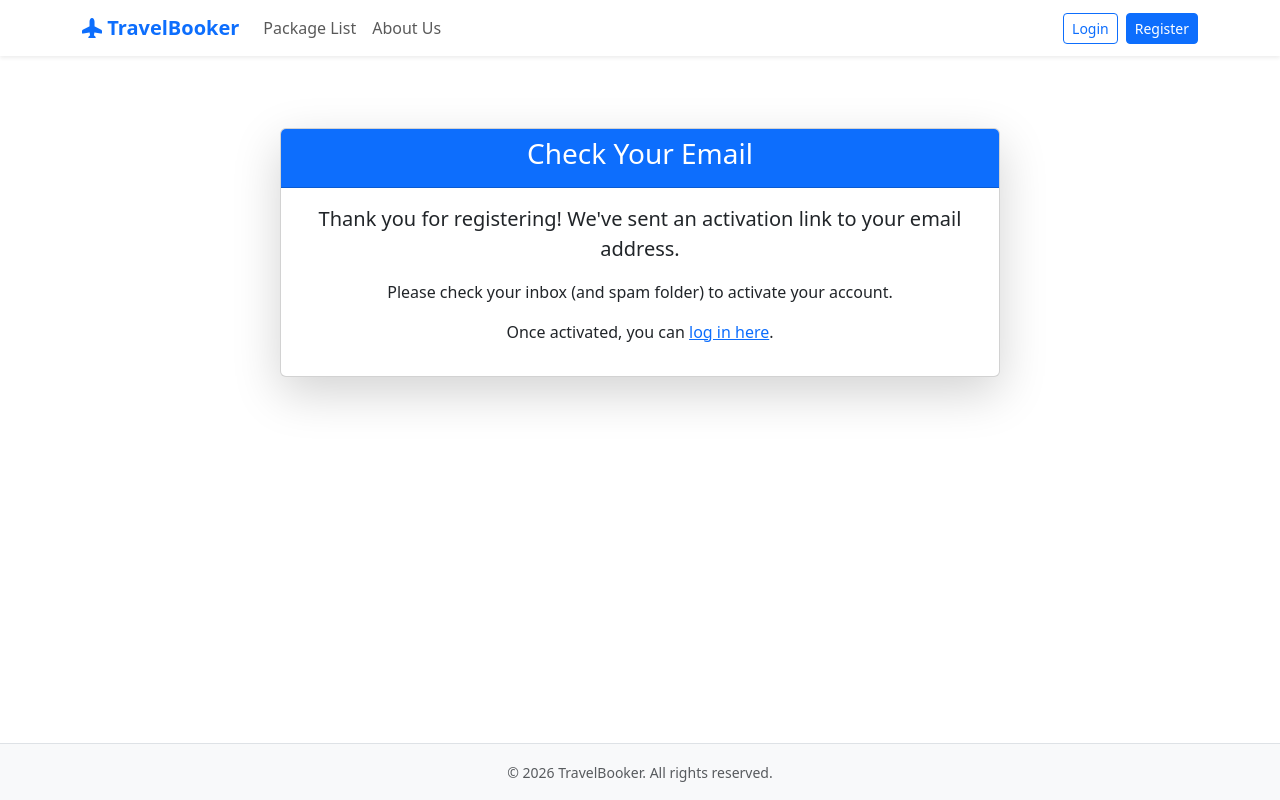
After one commit to salinajyakhwa/FYP, a Django app: page /check-email/ in a window 1280 px wide. The commit adds this page. Run offline with Django 5.2, Linux system fonts and the light colour scheme.

Commit message:
user authentication in console

```diff
--- /dev/null
+++ b/main/templates/main/check_email.html
@@ -0,0 +1,28 @@
+{% extends 'base.html' %}
+
+{% block title %}Check Your Email{% endblock %}
+
+{% block content %}
+<div class="container mt-5">
+    <div class="row justify-content-center">
+        <div class="col-md-8">
+            <div class="card shadow-lg">
+                <div class="card-header bg-primary text-white text-center">
+                    <h3>Check Your Email</h3>
+                </div>
+                <div class="card-body text-center">
+                    <p class="lead">
+                        Thank you for registering! We've sent an activation link to your email address.
+                    </p>
+                    <p>
+                        Please check your inbox (and spam folder) to activate your account.
+                    </p>
+                    <p>
+                        Once activated, you can <a href="{% url 'login' %}">log in here</a>.
+                    </p>
+                </div>
+            </div>
+        </div>
+    </div>
+</div>
+{% endblock %}
--- a/main/templates/main/create_package.html
+++ b/main/templates/main/create_package.html
@@ -22,6 +22,10 @@
                             <div class="mb-3">
                                 <label for="{{ form.description.id_for_label }}" class="form-label">Description</label>
                                 {{ form.description }}
+                            </div>
+                            <div class="mb-3">
+                                <label for="{{ form.image.id_for_label }}" class="form-label">Package Image</label>
+                                {{ form.image }}
                             </div>
                             <div class="mb-3">
                                 <label for="{{ form.location.id_for_label }}" class="form-label">Location</label>
--- a/main/templates/main/home.html
+++ b/main/templates/main/home.html
@@ -236,9 +236,7 @@
                             <div class="price-badge">From ${{ package.price }}</div>
 
                             <!-- Background Image -->
-                            {% with first_image=package.images.first %}
-                                <div class="tour-bg" style="background-image: url('{% if first_image %}{{ first_image.image.url }}{% else %}{% static 'img/dash-background.jpg' %}{% endif %}');2"></div>
-                            {% endwith %}
+                            <div class="tour-bg" style="background-image: url('{% if package.image %}{{ package.image.url }}{% else %}{% static 'img/dash-background.jpg' %}{% endif %}');2"></div>
 
                             <!-- Overlay Content -->
                             <div class="tour-overlay">
--- a/main/templates/main/vendor_dashboard.html
+++ b/main/templates/main/vendor_dashboard.html
@@ -369,7 +369,7 @@
                     {% for package in packages|slice:":3" %}
                     <div class="col-md-6 col-xl-4">
                         <div class="package-card">
-                            <div class="package-img-wrap" style="background: url('https://images.unsplash.com/photo-1469854523086-cc02fe5d8800?q=80&w=400') center/cover;">
+                            <div class="package-img-wrap" style="background: url('{% if package.image %}{{ package.image.url }}{% else %}https://images.unsplash.com/photo-1469854523086-cc02fe5d8800?q=80&w=400{% endif %}') center/cover;">
                                 <span class="package-badge">{{ package.get_travel_type_display }}</span>
                             </div>
                             <div class="p-4">
--- a/main/urls.py
+++ b/main/urls.py
@@ -10,6 +10,8 @@ urlpatterns = [
     # 3. AUTH & DASHBOARD
     path('dashboard/', views.dashboard, name='dashboard'),
     path('register/', views.register, name='register'),
+    path('check-email/', views.check_email, name='check_email'), # New URL
+    path('activate/<uidb64>/<token>/', views.verify_email, name='verify_email'), # New URL
     path('login/', auth_views.LoginView.as_view(template_name='main/login.html'), name='login'),
     path('logout/', auth_views.LogoutView.as_view(), name='logout'),
 
--- a/main/views.py
+++ b/main/views.py
@@ -5,9 +5,17 @@ from django.core.exceptions import PermissionDenied
 from django.contrib import messages
 from django.db.models import Q, Count, Sum
 from django.core.paginator import Paginator # Added for pagination
+from django.contrib.sites.shortcuts import get_current_site
+from django.template.loader import render_to_string
+from django.utils.http import urlsafe_base64_encode, urlsafe_base64_decode
+from django.utils.encoding import force_bytes, force_str
+from django.core.mail import EmailMessage
+from django.contrib.auth import get_user_model # Replaced direct User import
 
 # Models
-from .models import TravelPackage, Booking, Review
+from .models import TravelPackage, Booking, Review, UserProfile
+
+User = get_user_model() # Get the User model
 
 # Forms
 from .forms import (
@@ -38,20 +46,17 @@ def root_redirect_view(request):
 
 def home(request):
     # Fetch top 4 packages
-    packages = TravelPackage.objects.prefetch_related('images').all().order_by('-created_at')[:4]
+    packages = TravelPackage.objects.all().order_by('-created_at')[:4]
 
     # OLD: return render(request, 'home.html', {'packages': packages})
     # NEW: Add 'main/' prefix
     return render(request, 'main/home.html', {'packages': packages})
 
-@login_required
-def dashboard(request):
-    # Redirect vendors
-    if hasattr(request.user, 'userprofile') and request.user.userprofile.role == 'vendor':
-        return redirect('vendor_dashboard')
-
-    # Regular users go to their bookings
-    return redirect('my_bookings')
+def _get_vendor_or_403(request):
+    try:
+        return request.user.userprofile.vendor
+    except Exception:
+        raise PermissionDenied
 
 def about(request):
     return render(request, 'main/about.html')
@@ -121,16 +126,16 @@ def compare_packages(request):
 
 def register(request):
     if request.user.is_authenticated:
-        return redirect('home')
+        return redirect('dashboard')
 
     if request.method == 'POST':
         form = CustomUserCreationForm(request.POST)
         if form.is_valid():
-            user = form.save()
-            # UserProfile creation is handled via signals (best practice) or form save
-            login(request, user)
-            messages.success(request, f"Welcome, {user.username}!")
-            return redirect('home')
+            user = form.save() # user is now inactive
+            profile = user.userprofile # Get the user profile
+            send_verification_email(request, user, profile) # Send verification email
+            messages.success(request, f"Please confirm your email address to complete the registration. Check your inbox at {user.email}.")
+            return redirect('check_email') # Redirect to a page informing user to check email
     else:
         form = CustomUserCreationForm()
     return render(request, 'main/register.html', {'form': form})
@@ -141,6 +146,10 @@ def register(request):
 
 @login_required
 def dashboard(request):
+    # Redirect vendors to vendor dashboard
+    if hasattr(request.user, 'userprofile') and request.user.userprofile.role == 'vendor':
+        return redirect('vendor_dashboard')
+
     recent_bookings = Booking.objects.filter(user=request.user).order_by('-booking_date')[:5]
 
     # Booking statistics
@@ -252,6 +261,52 @@ def add_review(request, package_id):
     # Redirect if not a POST request or form is invalid
     return redirect('package_detail', package_id=package.id)
 
+# --- NEW FUNCTION FOR EMAIL VERIFICATION ---
+def send_verification_email(request, user, profile):
+    current_site = get_current_site(request)
+    mail_subject = "Activate your account."
+    message = render_to_string('main/acc_active_email.html', {
+        'user': user,
+        'domain': current_site.domain,
+        'uid': urlsafe_base64_encode(force_bytes(user.pk)),
+        'token': profile.verification_token, # Use the token from the UserProfile
+    })
+    to_email = user.email
+    email = EmailMessage(
+        mail_subject, message, to=[to_email]
+    )
+    email.send()
+
+# --- NEW VIEW FOR EMAIL VERIFICATION ---
+def check_email(request):
+    return render(request, 'main/check_email.html')
+
+def verify_email(request, uidb64, token):
+    try:
+        uid = force_str(urlsafe_base64_decode(uidb64))
+        user = User.objects.get(pk=uid)
+    except (TypeError, ValueError, OverflowError, User.DoesNotExist):
+        user = None
+
+    if user is not None:
+        profile = UserProfile.objects.get(user=user)
+        if profile.verification_token == token and (timezone.now() - profile.token_created_at).total_seconds() < 3600: # Token valid for 1 hour
+            user.is_active = True
+            user.save()
+            profile.is_verified = True
+            profile.verification_token = None
+            profile.token_created_at = None
+            profile.save()
+            login(request, user)
+            messages.success(request, 'Your account has been activated!')
+            return redirect('dashboard')
+        else:
+            messages.error(request, 'Activation link is invalid or expired!')
+    else:
+        messages.error(request, 'Activation link is invalid!')
+
+    return render(request, 'main/verification_status.html')
+
 # ==========================================
 # 4. VENDOR VIEWS
 # ==========================================
@@ -259,7 +314,7 @@ def add_review(request, package_id):
 @login_required
 @role_required(allowed_roles=['vendor'])
 def vendor_dashboard(request):
-    vendor = request.user.userprofile.vendor
+    vendor = _get_vendor_or_403(request)
     packages = TravelPackage.objects.filter(vendor=vendor)
 
     context = {
@@ -274,7 +329,7 @@ def create_package(request):
         form = TravelPackageForm(request.POST, request.FILES) # Added request.FILES for images
         if form.is_valid():
             package = form.save(commit=False)
-            package.vendor = request.user.userprofile.vendor
+            package.vendor = _get_vendor_or_403(request)
             package.save()
             messages.success(request, "Package created successfully!")
             return redirect('vendor_dashboard')
@@ -287,7 +342,7 @@ def create_package(request):
 def manage_itinerary(request, package_id):
     package = get_object_or_404(TravelPackage, pk=package_id)
 
-    if package.vendor != request.user.userprofile.vendor:
+    if package.vendor != _get_vendor_or_403(request):
         raise PermissionDenied
 
     if request.method == 'POST':
--- a/requirements.txt
+++ b/requirements.txt
@@ -5,3 +5,4 @@ psycopg==3.3.2
 psycopg2-binary==2.9.11
 sqlparse==0.5.3
 typing_extensions==4.15.0
+requests
```
Also changed, not shown: main/forms.py (+31 -4 lines), main/management/commands/seed_data.py (+39 -15 lines), main/models.py (+14 -0 lines), main/templates/main/_package_list_partial.html (+7 -9 lines), main/templates/main/acc_active_email.html (added, +12 -0 lines), main/templates/main/verification_status.html (added, +29 -0 lines), main/migrations/0002_travelpackage_image.py (added), main/migrations/0003_travelpackage_location.py (added), main/migrations/0004_travelpackage_travel_type.py (added), main/migrations/0005_packageimage.py (added), main/migrations/0006_userprofile_is_verified_userprofile_token_created_at_and_more.py (added), main/templates/main/register.html (line endings or trailing spaces).
